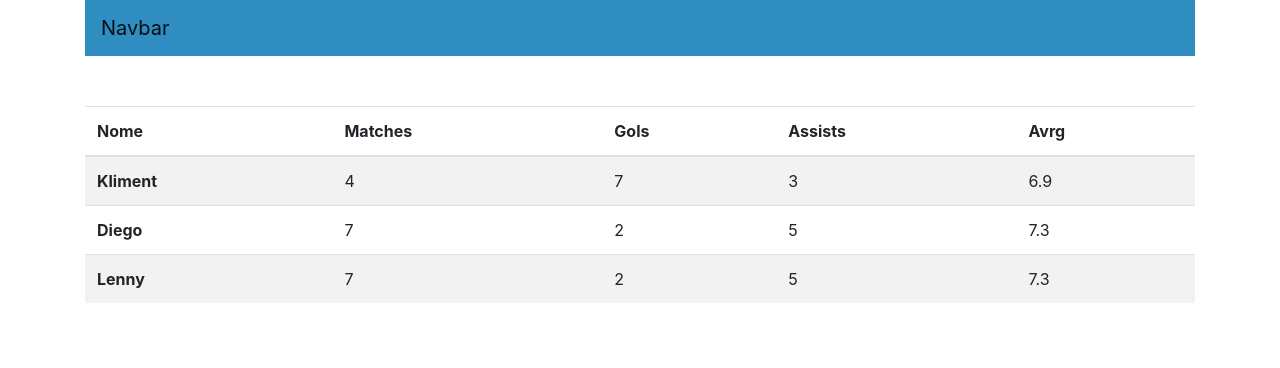
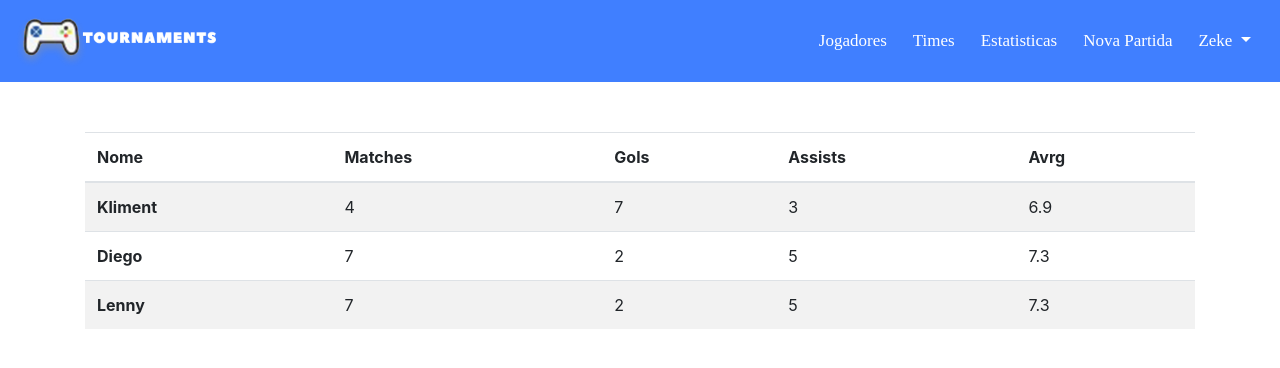
Before and after one commit to devEzequiel/tournaments, a PHP site: page /GitHub/ in a window 1280 px wide. Shown: the top 368 px of the page. Run offline with PHP 8.4, Linux system fonts and the light colour scheme.

Commit message:
Update template.php

```diff
--- a/views/template.php
+++ b/views/template.php
@@ -6,18 +6,45 @@
 	<script src="https://ajax.googleapis.com/ajax/libs/jquery/3.5.1/jquery.min.js"></script>
 	<link rel="stylesheet" href="https://stackpath.bootstrapcdn.com/bootstrap/4.1.3/css/bootstrap.min.css" integrity="sha384-MCw98/SFnGE8fJT3GXwEOngsV7Zt27NXFoaoApmYm81iuXoPkFOJwJ8ERdknLPMO" crossorigin="anonymous">
 	<link rel="stylesheet" href="https://cdn.jsdelivr.net/npm/bootstrap@4.6.0/dist/css/bootstrap.min.css" integrity="sha384-B0vP5xmATw1+K9KRQjQERJvTumQW0nPEzvF6L/Z6nronJ3oUOFUFpCjEUQouq2+l" crossorigin="anonymous">
-	<link rel="stylesheet" type="text/css" href="<?php echo BASE_URL; ?> assets/css/style.css">
+
+
+	<link rel="stylesheet" type="text/css" href="<?php BASE_URL;?>assets/css/style.css">
 	<title>Tournaments</title>
 </head>
 <body>
-	<div class="container">
-	  <nav class="navbar navbar-expand-lg navbar-light" style= "background-color: #2F8DC2;">
-	    <a class="navbar-brand" href="">Navbar</a>
-	  </nav>
-	</div>
+	<nav class="navbar navbar-expand-lg navbar-light navegacao">
+	  <a class="navbar-brand" href="<?php echo BASE_URL;?>"><img style="width: 200px" src="<?php echo BASE_URL;?>assets/images/logo.png"></a>
+	  <button class="navbar-toggler" id="boton-3" type="button" data-toggle="collapse" data-target="#navbarNavDropdown" aria-controls="navbarNavDropdown" aria-expanded="false" aria-label="Toggle navigation">
+	    <span class="navbar-toggler-icon" id="toggler"></span>
+	  </button>
+	  <div class="collapse navbar-collapse" id="navbarNavDropdown">
+	    <ul class="navbar-nav ml-auto">
+	      <li class="nav-item link-nav">
+	        <a class="nav-link" id="link-nav" href="#">Jogadores</a>
+	      </li>
+	      <li class="nav-item link-nav">
+	        <a class="nav-link" id="link-nav" href="<?php echo BASE_URL; ?>teams" >Times</a>
+	      </li>
+	      <li class="nav-item link-nav">
+	        <a class="nav-link" id="link-nav" href="#">Estatisticas</a>
+	      </li>
+	      <li class="nav-item link-nav">
+	        <a class="nav-link" id="link-nav" href="#">Nova Partida</a>
+	      </li>
+	      <li class="nav-item dropdown" id="nav-link">
+	        <a class="nav-link dropdown-toggle" id="link-nav" href="#" id="navbarDropdownMenuLink" role="button" data-toggle="dropdown" aria-haspopup="true" aria-expanded="false">
+	          Zeke
+	        </a>
+	        <div class="dropdown-menu" aria-labelledby="navbarDropdownMenuLink">
+	          <a class="dropdown-item" href="#" >Sair</a>
+	        </div>
+	      </li>
+	    </ul>
+	  </div>
+	</nav>
 	<?php echo $this->loadViewInTemplate($viewName, $viewData);?>
 
-
-	<script src="https://cdn.jsdelivr.net/npm/bootstrap@4.6.0/dist/js/bootstrap.bundle.min.js" integrity="sha384-Piv4xVNRyMGpqkS2by6br4gNJ7DXjqk09RmUpJ8jgGtD7zP9yug3goQfGII0yAns" crossorigin="anonymous"></script>
+	<script src="https://cdnjs.cloudflare.com/ajax/libs/popper.js/1.14.3/umd/popper.min.js" integrity="sha384-ZMP7rVo3mIykV+2+9J3UJ46jBk0WLaUAdn689aCwoqbBJiSnjAK/l8WvCWPIPm49" crossorigin="anonymous"></script>
+    <script src="https://stackpath.bootstrapcdn.com/bootstrap/4.1.3/js/bootstrap.min.js" integrity="sha384-ChfqqxuZUCnJSK3+MXmPNIyE6ZbWh2IMqE241rYiqJxyMiZ6OW/JmZQ5stwEULTy" crossorigin="anonymous"></script>
 </body>
 </html>
```
